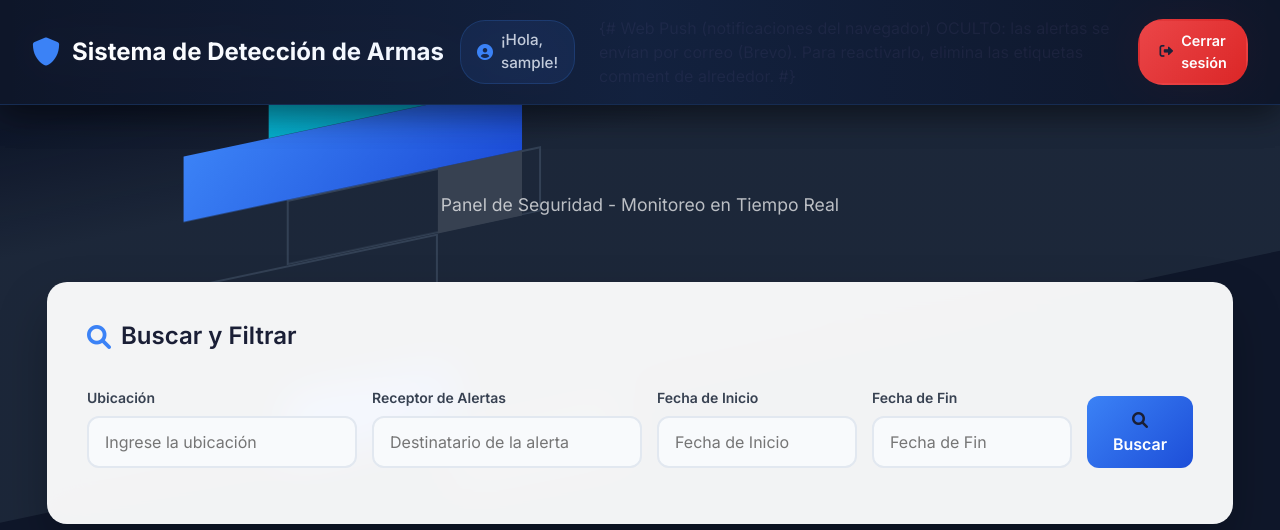
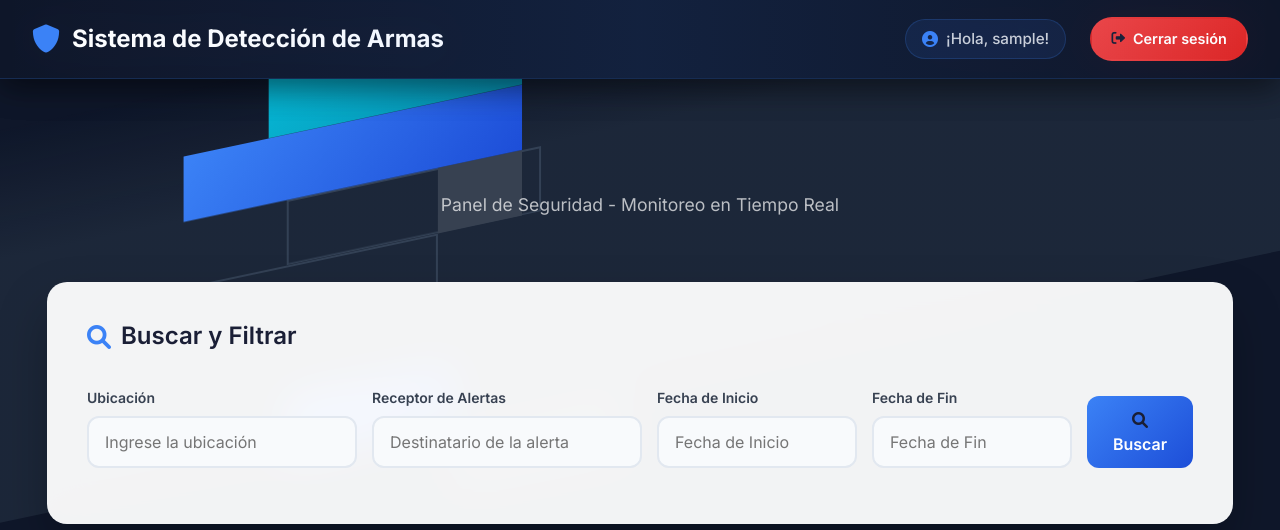
Before and after one commit to 5lander/weaponNotificationServer, a Django app: page / in a window 1280 px wide. Shown: the top 530 px of the page. Run offline with Django 3.2, Linux system fonts and the light colour scheme; the visitor is signed in with stand-in values (Sample User, id 1); data comes from the database, SQL or seed files in the repository; data that the repository does not hold is empty; some libraries are stand-ins or nearby versions.

Commit message:
fix(navbar): mover nota explicativa dentro del bloque comment (se renderizaba literal)

```diff
--- a/Server/detection/templates/detection/navbar.html
+++ b/Server/detection/templates/detection/navbar.html
@@ -230,9 +230,9 @@
         <i class="fas fa-user-circle"></i>
         ¡Hola, {{ request.user }}!
       </li>
-      {# Web Push (notificaciones del navegador) OCULTO: las alertas se envían por
-         correo (Brevo). Para reactivarlo, elimina las etiquetas comment de alrededor. #}
       {% comment %}
+      Web Push (notificaciones del navegador) OCULTO: las alertas se envían por
+      correo (Brevo). Para reactivarlo, elimina las etiquetas comment de alrededor.
       <li>
         <button id="enablePushBtn" type="button" class="logout-btn" style="background: linear-gradient(135deg, #3b82f6 0%, #2563eb 100%); border: none; cursor: pointer;">
           🔔 Activar notificaciones
```
